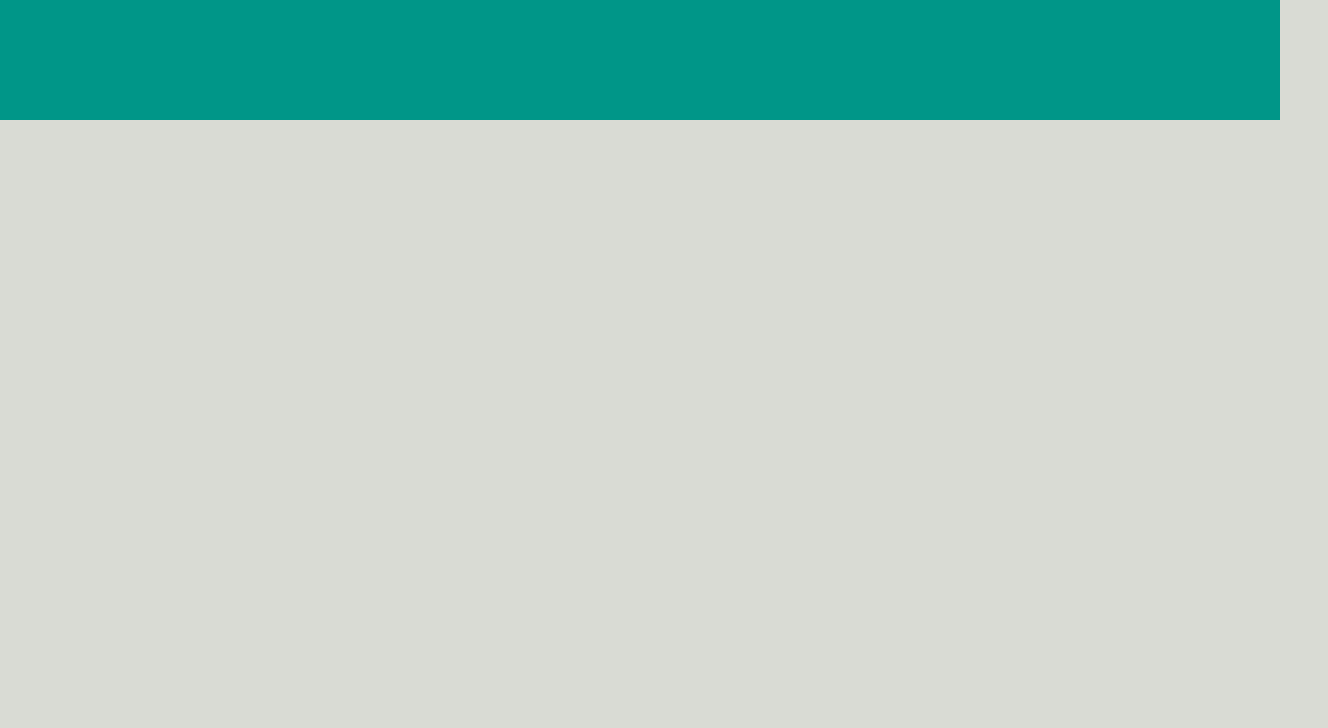
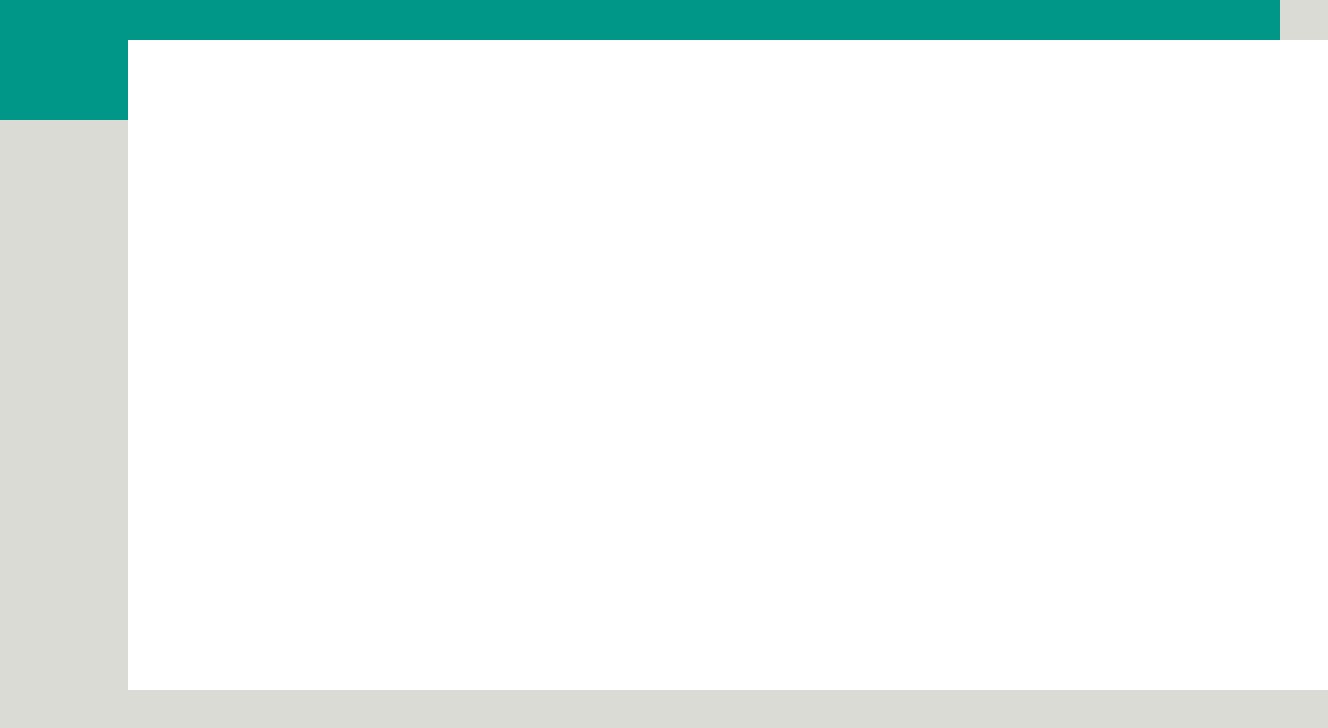
Before and after one commit to vincaf/vue-boolzapp, a plain HTML site: page index.html in a window 1280 px wide. Shown: the whole page, 1328 px wide, since content can reach past the window. Drawn offline with nearby package versions, Linux system fonts and the light colour scheme.

Commit message:
added base container chat

```diff
--- a/index.html
+++ b/index.html
@@ -15,7 +15,9 @@
         <div class="head-background"></div>
 
         <main>
+            <div id="container-chat">
 
+            </div>
         </main>
     </div>
 
--- a/style.css
+++ b/style.css
@@ -7,3 +7,12 @@ body{
     height: 15vh;
     background-color: #009688;
 }
+
+#container-chat{
+    width: 1200px;
+    height: 650px;
+    background-color: #fff;
+    position: absolute;
+    top: 5%;
+    left: 10%;
+}
```
